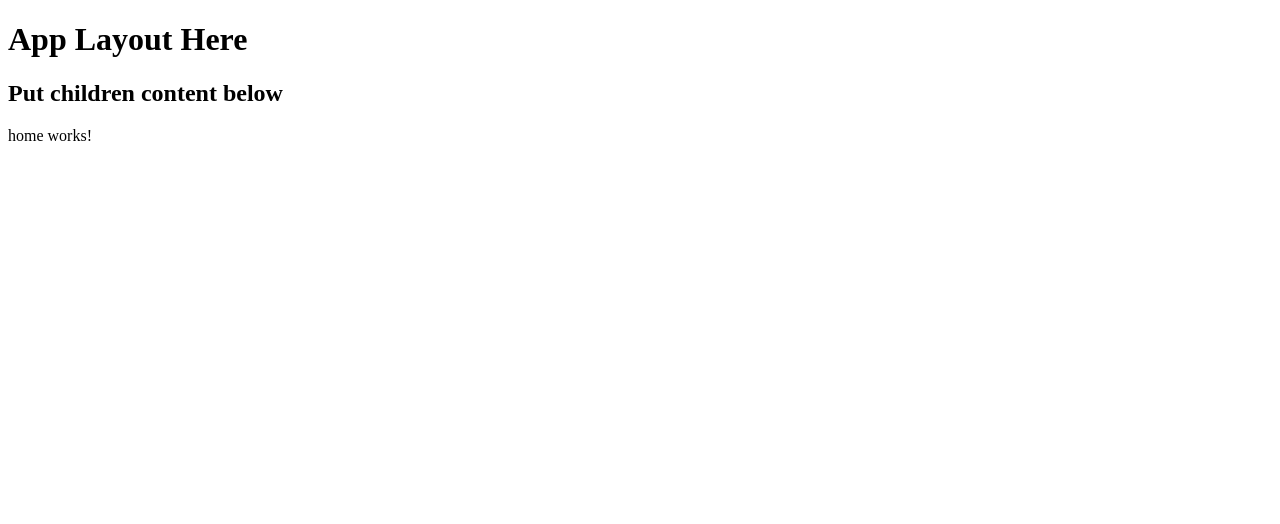
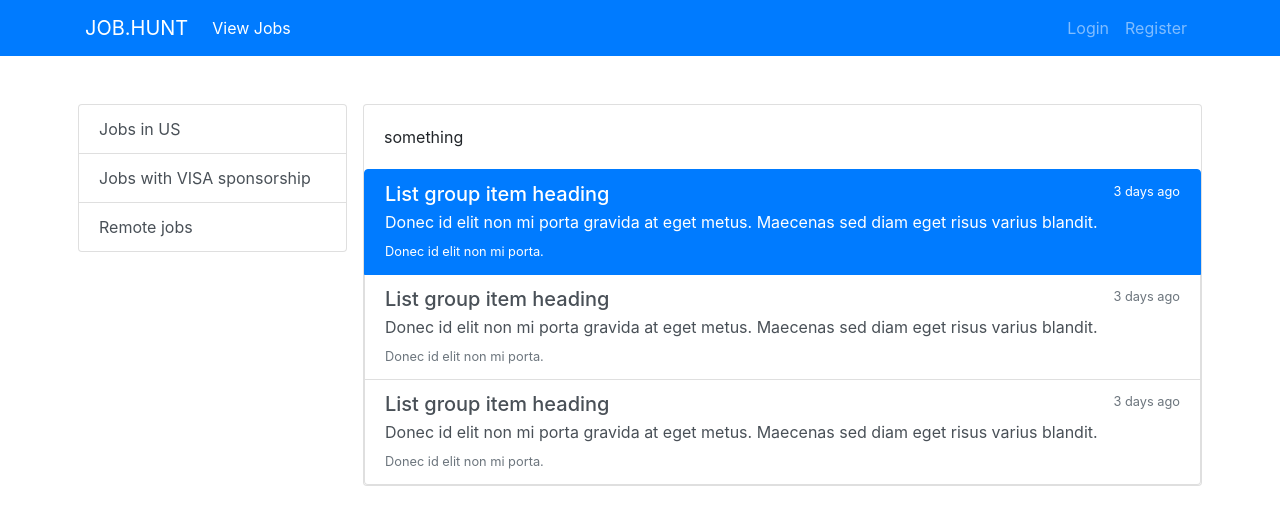
Before and after one commit to petehouston/mean-jobhunt, an Angular app in the folder client/: page / in a window 1280 px wide. Shown: the top 524 px of the page. Built offline with nearby package versions, Linux system fonts and the light colour scheme.

Commit message:
Integrate bootstrap and demo styling

```diff
--- a/client/angular.json
+++ b/client/angular.json
@@ -24,7 +24,8 @@
               "src/assets"
             ],
             "styles": [
-              "src/styles.css"
+              "src/styles.css",
+              "./node_modules/bootstrap/dist/css/bootstrap.min.css"
             ],
             "scripts": []
           },
--- a/client/package.json
+++ b/client/package.json
@@ -19,6 +19,7 @@
     "@angular/platform-browser": "~8.2.8",
     "@angular/platform-browser-dynamic": "~8.2.8",
     "@angular/router": "~8.2.8",
+    "bootstrap": "^4.3.1",
     "rxjs": "~6.4.0",
     "tslib": "^1.10.0",
     "zone.js": "~0.9.1"
--- a/client/src/app/app.component.html
+++ b/client/src/app/app.component.html
@@ -1,4 +1,27 @@
-<h1>App Layout Here</h1>
+<div id="app" class="">
+  <nav class="navbar navbar-expand-lg navbar-dark bg-primary">
+    <div class="container">
+      <a class="navbar-brand" href="#">JOB.HUNT</a>
+      <button class="navbar-toggler" type="button" data-toggle="collapse" data-target="#navbarNavDropdown" aria-controls="navbarNavDropdown" aria-expanded="false" aria-label="Toggle navigation">
+        <span class="navbar-toggler-icon"></span>
+      </button>
+      <div id="navbarNavDropdown" class="navbar-collapse collapse">
+        <ul class="navbar-nav mr-auto">
+          <li class="nav-item active">
+            <a class="nav-link" href="#">View Jobs</a>
+          </li>
 
-<h2>Put children content below</h2>
+        </ul>
+        <ul class="navbar-nav">
+          <li class="nav-item">
+            <a class="nav-link" href="">Login</a>
+          </li>
+          <li class="nav-item">
+            <a class="nav-link" href="">Register</a>
+          </li>
+        </ul>
+      </div>
+    </div>
+  </nav>
+</div>
 <router-outlet></router-outlet>
--- a/client/src/app/home/home.component.html
+++ b/client/src/app/home/home.component.html
@@ -1 +1,45 @@
-<p>home works!</p>
+<div class="container">
+  <div class="row">
+    <div class="col-md-3 px-2 py-5">
+      <div class="list-group">
+        <a href="#" class="list-group-item list-group-item-action">Jobs in US</a>
+        <a href="#" class="list-group-item list-group-item-action">Jobs with VISA sponsorship</a>
+        <a href="#" class="list-group-item list-group-item-action">Remote jobs</a>
+      </div>
+    </div>
+
+    <div class="col-md-9 px-2 py-5">
+      <div class="card">
+        <div class="card-body">
+          something
+        </div>
+          <div class="list-group">
+            <a href="#" class="list-group-item list-group-item-action active">
+              <div class="d-flex w-100 justify-content-between">
+                <h5 class="mb-1">List group item heading</h5>
+                <small>3 days ago</small>
+              </div>
+              <p class="mb-1">Donec id elit non mi porta gravida at eget metus. Maecenas sed diam eget risus varius blandit.</p>
+              <small>Donec id elit non mi porta.</small>
+            </a>
+            <a href="#" class="list-group-item list-group-item-action">
+              <div class="d-flex w-100 justify-content-between">
+                <h5 class="mb-1">List group item heading</h5>
+                <small class="text-muted">3 days ago</small>
+              </div>
+              <p class="mb-1">Donec id elit non mi porta gravida at eget metus. Maecenas sed diam eget risus varius blandit.</p>
+              <small class="text-muted">Donec id elit non mi porta.</small>
+            </a>
+            <a href="#" class="list-group-item list-group-item-action">
+              <div class="d-flex w-100 justify-content-between">
+                <h5 class="mb-1">List group item heading</h5>
+                <small class="text-muted">3 days ago</small>
+              </div>
+              <p class="mb-1">Donec id elit non mi porta gravida at eget metus. Maecenas sed diam eget risus varius blandit.</p>
+              <small class="text-muted">Donec id elit non mi porta.</small>
+            </a>
+          </div>
+      </div>
+    </div>
+  </div>
+</div>
```
Also changed, not shown: 1 other file (tests, documents, lock files or other folders).
